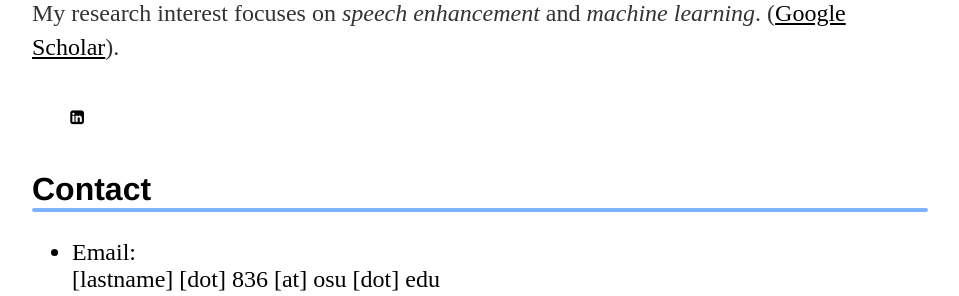
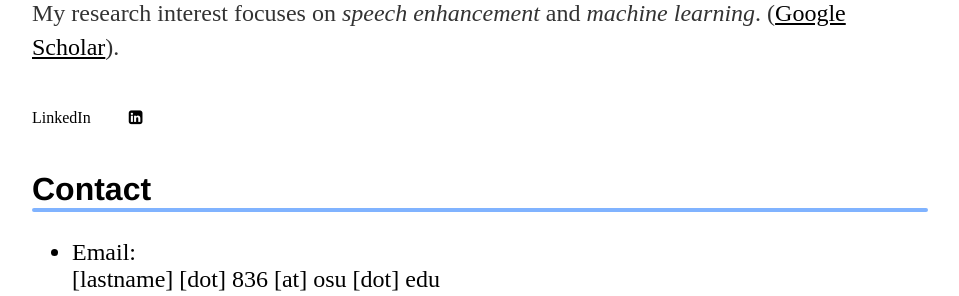
Before and after one commit to cliffzhao/cliffzhao.github.io, a Jekyll site: the page built from index.html, in a window 1280 px wide and 900 px high. Shown: the part 357-653 px from the top of the window, without its empty margins (160-1119 px from the left). Built offline with Jekyll 4.4.1, drawn with Linux system fonts in a browser that asks for light colours.

Commit message:
Update index.html

```diff
--- a/index.html
+++ b/index.html
@@ -17,7 +17,7 @@ title: Yan Zhao
 		My research interest focuses on <I>speech enhancement</I> and <I>machine learning</I>. (<a href="https://scholar.google.com/citations?user=cHzLMDEAAAAJ&hl=zh-CN" target="_blank"><U>Google Scholar</U></a>).
 	</p>
 
-	<a href="https://www.linkedin.com/in/yan-zhao-8785a356/" target="_blank"><i class="fa fa-linkedin-square" aria-hidden="true"></i></a>
+	<a href="https://www.linkedin.com/in/yan-zhao-8785a356/" target="_blank">LinkedIn<i class="fa fa-linkedin-square" aria-hidden="true"></i></a>
 
     <h2>Contact</h2>
     <ul>
```
